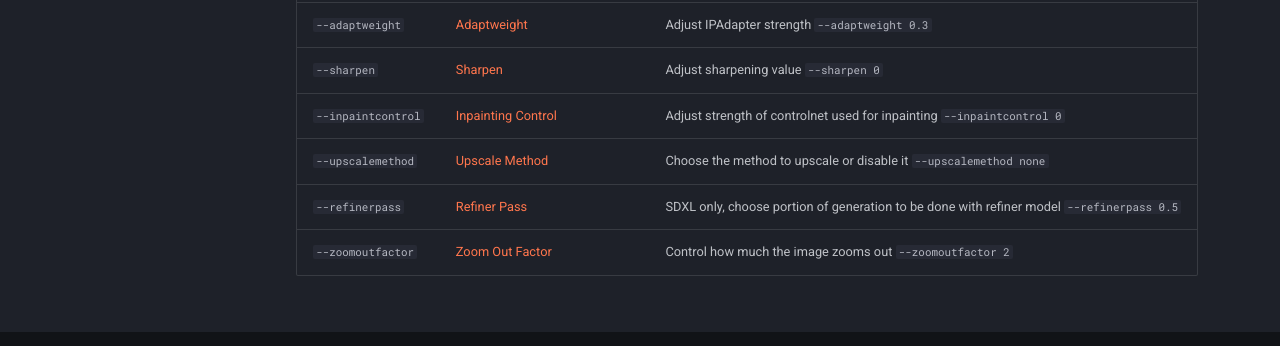
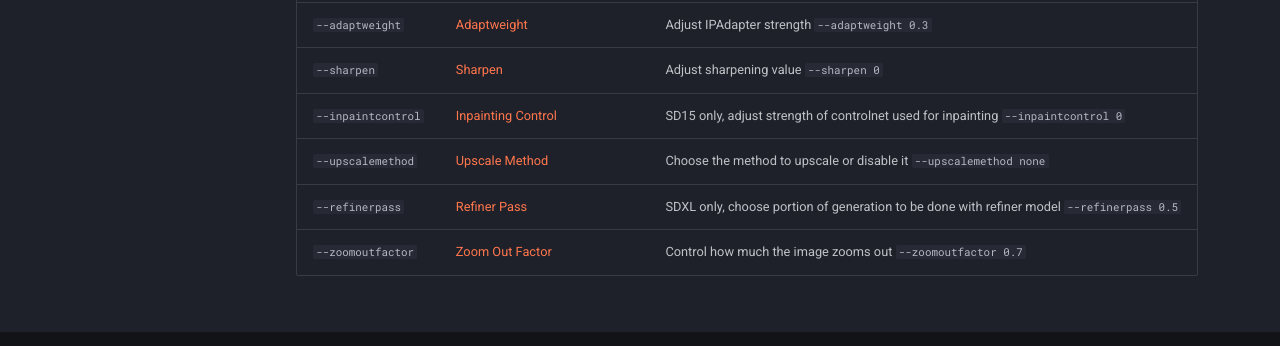
Before and after one commit to Distillery-Dev/site, an MkDocs documentation site: the page built from docs/Alternative Workflows/zoomout/zoomout.md, in a window 1280 px wide. Shown: the part 504-850 px from the top of the page. Built offline with MkDocs 1.6.1 and Material for MkDocs 9.7.7, drawn with Linux system fonts in a browser that asks for light colours.

Commit message:
Update zoomout.md

```diff
--- a/docs/Alternative Workflows/zoomout/zoomout.md
+++ b/docs/Alternative Workflows/zoomout/zoomout.md
@@ -10,7 +10,7 @@
 | `--power`             | [Denoise](../../Parameters/denoise/denoise.md)                              | Adjust Denoise Strength `--power 0.2` |
 | `--adaptweight`       | [Adaptweight](../../Parameters/adapt/adapt.md)              | Adjust IPAdapter strength `--adaptweight 0.3` |
 | `--sharpen`           | [Sharpen](../../Parameters/sharpen/sharpen.md)                          | Adjust sharpening value `--sharpen 0` |
-| `--inpaintcontrol`    | [Inpainting Control](../../Parameters/inpaint/inpaint.md) | Adjust strength of controlnet used for inpainting `--inpaintcontrol 0` |
+| `--inpaintcontrol`    | [Inpainting Control](../../Parameters/inpaint/inpaint.md) | SD15 only, adjust strength of controlnet used for inpainting `--inpaintcontrol 0` |
 | `--upscalemethod`     | [Upscale Method](../../Parameters/upscale/upscale.md)       | Choose the method to upscale or disable it `--upscalemethod none` |
 | `--refinerpass`       | [Refiner Pass](../../Parameters/upscale/upscale.md)             | SDXL only, choose portion of generation to be done with refiner model `--refinerpass 0.5` |
-| `--zoomoutfactor`     | [Zoom Out Factor](../../Parameters/zoomout/zoomout.md)      | Control how much the image zooms out `--zoomoutfactor 2` |
+| `--zoomoutfactor`     | [Zoom Out Factor](../../Parameters/zoomout/zoomout.md)      | Control how much the image zooms out `--zoomoutfactor 0.7` |
```
